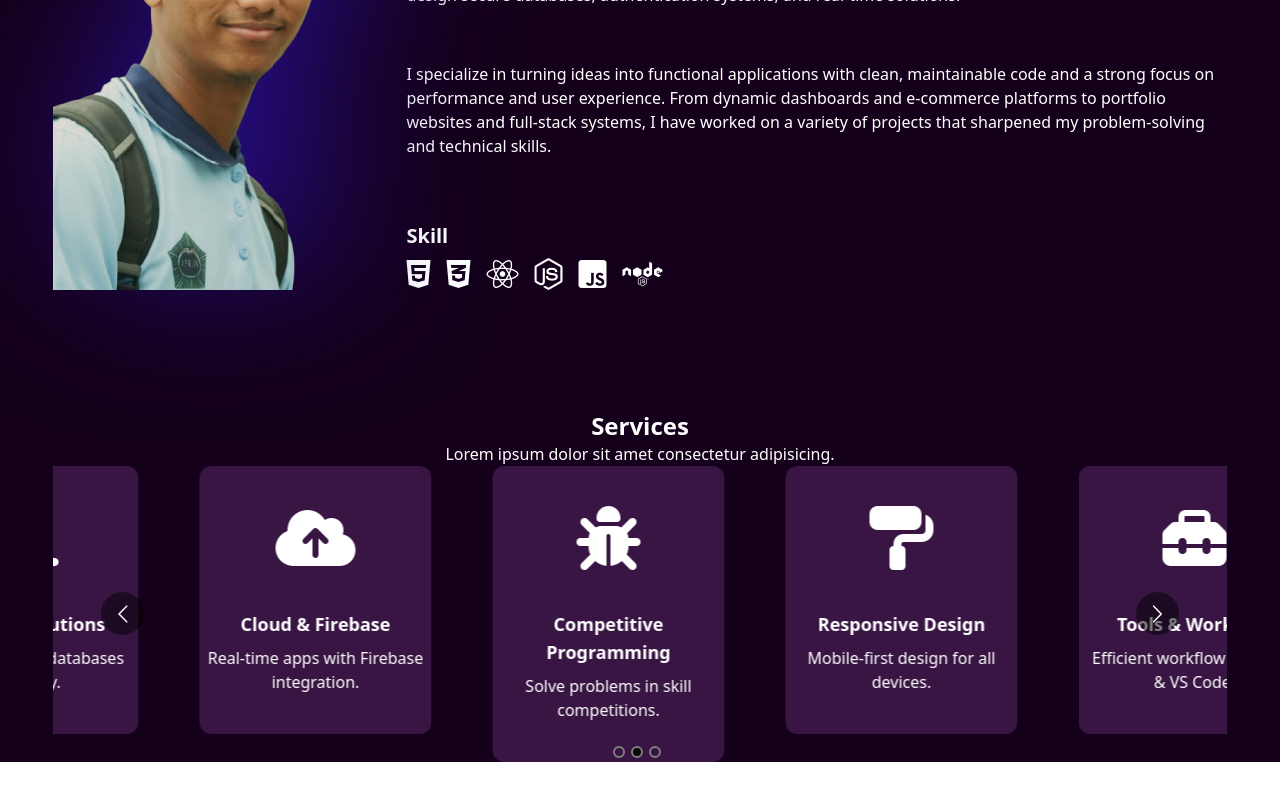
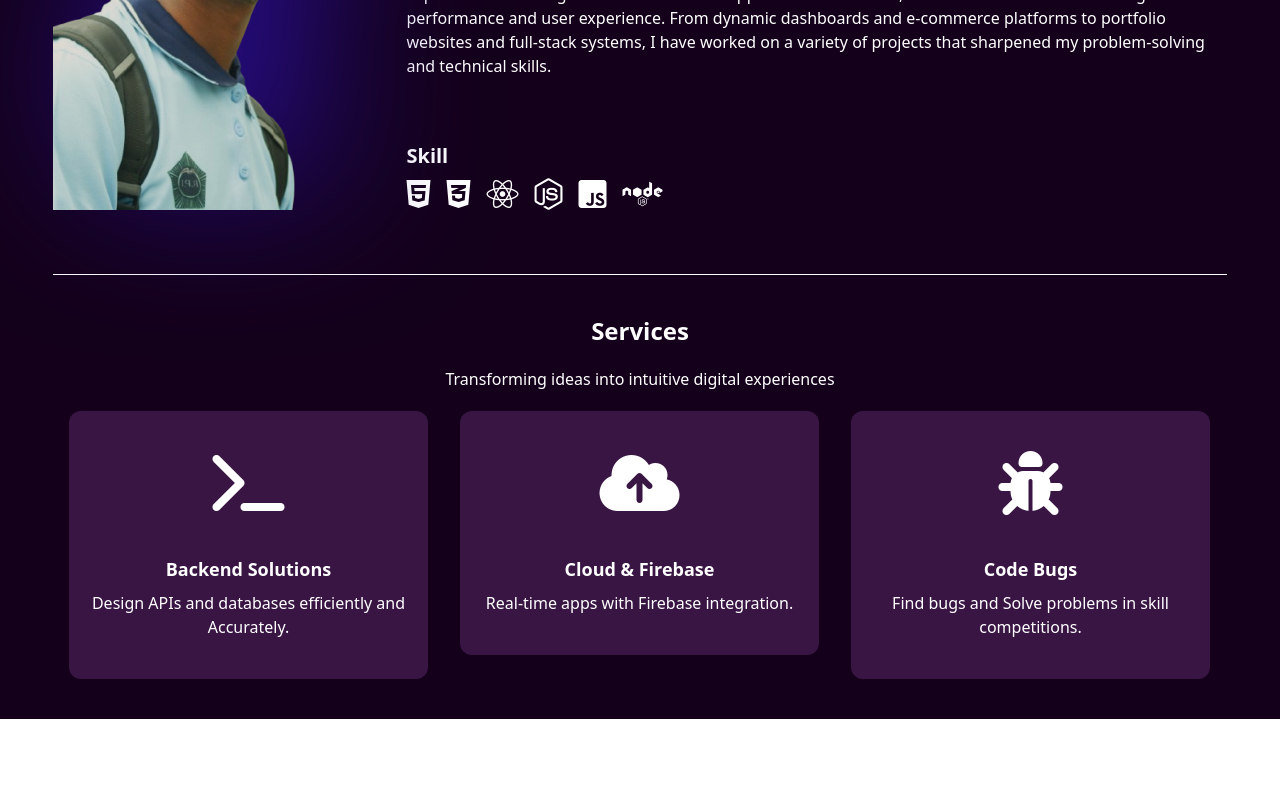
Before and after one commit to abusayedsohag/protfolio-web, a Next.js app: page / in a window 1280 px wide. Shown: the part 964-1764 px from the top of the page. After the commit the page ends 1683 px from the top, so only its background shows below. Built offline with nearby package versions, Linux system fonts and the light colour scheme.

Commit message:
service page complete

```diff
--- a/package.json
+++ b/package.json
@@ -15,6 +15,7 @@
     "react": "19.1.0",
     "react-dom": "19.1.0",
     "react-multi-carousel": "^2.8.6",
+    "swiper": "^12.0.2",
     "typed.js": "^2.1.0"
   },
   "devDependencies": {
--- a/src/Components/Services.jsx
+++ b/src/Components/Services.jsx
@@ -7,22 +7,27 @@ const Services = () => {
     const responsive = {
         superLargeDesktop: {
             // the naming can be any, depends on you.
-            breakpoint: { max: 4000, min: 3000 },
+            breakpoint: { max:3000, min: 1440 },
             items: 5,
             slidesToSlide: 2
         },
         desktop: {
-            breakpoint: { max: 3000, min: 1024 },
+            breakpoint: { max: 1440, min: 1024 },
+            items: 4,
+            slidesToSlide: 2
+        },
+        laptop: {
+            breakpoint: { max: 1024, min: 768 },
             items: 3,
-            slidesToSlide: 3
+            slidesToSlide: 1,
         },
         tablet: {
-            breakpoint: { max: 1024, min: 464 },
-            items: 3,
-            slidesToSlide: 2
+            breakpoint: { max: 768, min: 425 },
+            items: 2,
+            slidesToSlide: 1
         },
         mobile: {
-            breakpoint: { max: 464, min: 0 },
+            breakpoint: { max: 425, min: 0 },
             items: 1,
             slidesToSlide: 1
         }
@@ -30,55 +35,56 @@ const Services = () => {
 
 
 
+
     return (
         <div>
-            <div>
+            <div className='flex flex-col gap-5 py-10'>
                 <h1 className='text-2xl font-bold text-center'>Services</h1>
-                <p className='text-center'>Lorem ipsum dolor sit amet consectetur adipisicing.</p>
+                <p className='text-center'>Transforming ideas into intuitive digital experiences</p>
                 <div className=''>
                     <Carousel
                         responsive={responsive}
-                        showDots={true}
                         infinite={true}
                         autoPlay={true}
-                        centerMode={true}
+                        focusOnSelect={true}
+                        arrows={false}
                     >
-                        <div className='w-58 bg-[#391544] rounded-xl flex flex-col justify-between items-center p-2 gap-2 py-10'>
+                        <div className='mx-4 bg-[#391544] rounded-xl flex flex-col justify-between items-center p-4 gap-2 py-10'>
                             <i className="fa-solid fa-code fa-4x pb-8"></i>
                             <h1 className='text-lg font-bold text-center'>Full-Stack Development</h1>
                             <p className='text-center'>Build scalable full-stack web applications.</p>
                         </div>
-                        <div className='w-58 bg-[#391544] rounded-xl flex flex-col justify-between items-center p-2 gap-2 py-10'>
+                        <div className='mx-4 bg-[#391544] rounded-xl flex flex-col justify-between items-center p-4 gap-2 py-10'>
                             <i className="fa-solid fa-font-awesome fa-4x pb-8"></i>
                             <h1 className='text-lg font-bold text-center'>Frontend Excellence</h1>
-                            <p className='text-center'>Create responsive and modern UIs.</p>
+                            <p className='text-center'>Create responsive and modern UI/UX web.</p>
                         </div>
-                        <div className='w-58 bg-[#391544] rounded-xl flex flex-col justify-between items-center p-2 gap-2 py-10'>
+                        <div className='mx-4 bg-[#391544] rounded-xl flex flex-col justify-between items-center p-4 gap-2 py-10'>
                             <i className="fa-solid fa-terminal fa-4x pb-8"></i>
                             <h1 className='text-lg font-bold text-center'>Backend Solutions</h1>
-                            <p className='text-center'>Design APIs and databases efficiently.</p>
+                            <p className='text-center'>Design APIs and databases efficiently and Accurately.</p>
                         </div>
-                        <div className='w-58 bg-[#391544] rounded-xl flex flex-col justify-between items-center p-2 gap-2 py-10'>
+                        <div className='mx-4 bg-[#391544] rounded-xl flex flex-col justify-between items-center p-5 gap-2 py-10'>
                             <i className="fa-solid fa-cloud-arrow-up fa-4x pb-8"></i>
                             <h1 className='text-lg font-bold text-center'>Cloud & Firebase</h1>
                             <p className='text-center'>Real-time apps with Firebase integration.</p>
                         </div>
-                        <div className='w-58 bg-[#391544] rounded-xl flex flex-col justify-between items-center p-2 gap-2 py-10'>
+                        <div className='mx-4 bg-[#391544] rounded-xl flex flex-col justify-between items-center p-4 gap-2 py-10'>
                             <i className="fa-solid fa-bug fa-4x pb-8"></i>
-                            <h1 className='text-lg font-bold text-center'>Competitive Programming</h1>
-                            <p className='text-center'>Solve problems in skill competitions.</p>
+                            <h1 className='text-lg font-bold text-center'>Code Bugs</h1>
+                            <p className='text-center'>Find bugs and Solve problems in skill competitions.</p>
                         </div>
-                        <div className='w-58 bg-[#391544] rounded-xl flex flex-col justify-between items-center p-2 gap-2 py-10'>
+                        <div className='mx-4 bg-[#391544] rounded-xl flex flex-col justify-between items-center p-4 gap-2 py-10'>
                             <i className="fa-solid fa-paint-roller fa-4x pb-8"></i>
                             <h1 className='text-lg font-bold text-center'>Responsive Design</h1>
-                            <p className='text-center'>Mobile-first design for all devices.</p>
+                            <p className='text-center'>Create responsive and modern UI/UX web.</p>
                         </div>
-                        <div className='w-58 bg-[#391544] rounded-xl flex flex-col justify-between items-center p-2 gap-2 py-10'>
+                        <div className='mx-4 bg-[#391544] rounded-xl flex flex-col justify-between items-center p-4 gap-2 py-10'>
                             <i className="fa-solid fa-toolbox fa-4x pb-8"></i>
                             <h1 className='text-lg font-bold text-center'>Tools & Workflow</h1>
-                            <p className='text-center'>Efficient workflow using Git & VS Code.</p>
+                            <p className='text-center'>Efficient workflow using Git, Node.js & VS Code.</p>
                         </div>
-                        <div className='w-58 bg-[#391544] rounded-xl flex flex-col justify-between items-center p-2 gap-2 py-10'>
+                        <div className='mx-4 bg-[#391544] rounded-xl flex flex-col justify-between items-center p-4 gap-2 py-10'>
                             <i className="fa-solid fa-lightbulb fa-4x pb-8"></i>
                             <h1 className='text-lg font-bold text-center'>Passion for Innovation</h1>
                             <p className='text-center'>Explore latest web technologies constantly.</p>
--- a/src/app/page.jsx
+++ b/src/app/page.jsx
@@ -79,11 +79,13 @@ export default function Home() {
       <hr />
 
       {/* About me */}
-      <div className="my-20">
+      <div className="">
         <About></About>
       </div>
+      <br />
+      <hr />
 
-      <div className="my-20">
+      <div className="">
         <Services></Services>
       </div>
     </div>
```
Also changed, not shown: 1 other file (tests, documents, lock files or other folders).
